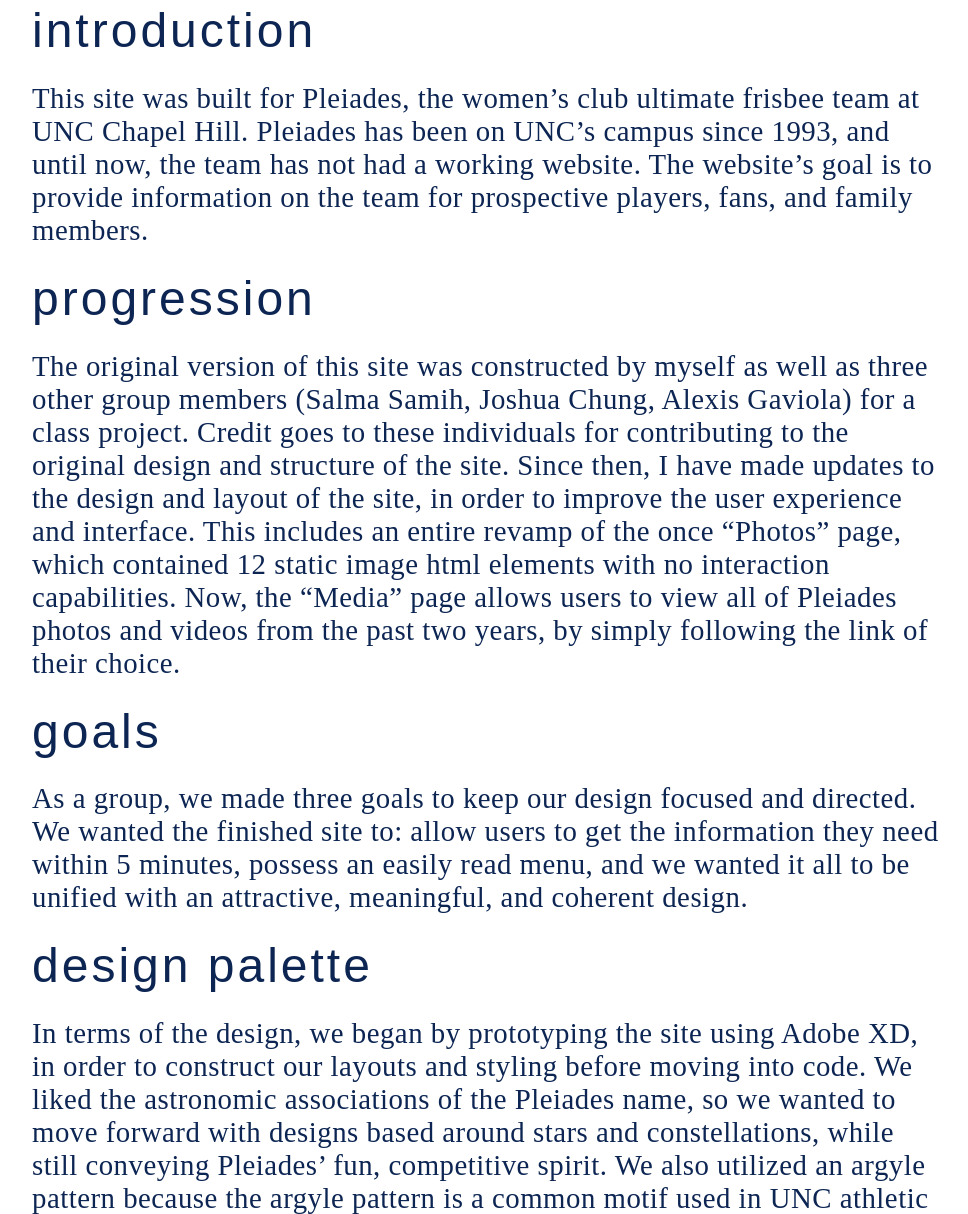
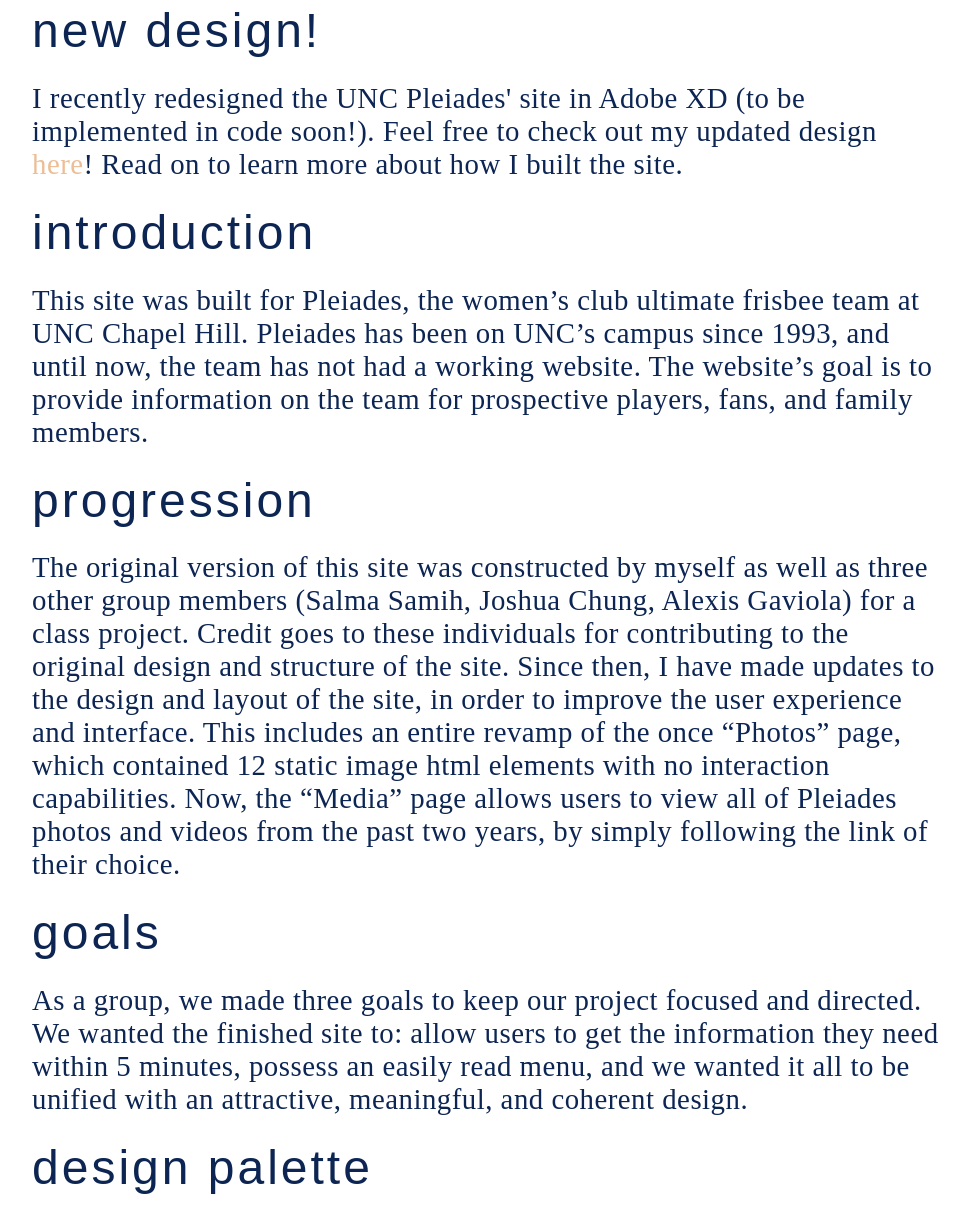
Before and after one commit to ellajuengst/ellajuengst-portfolio, a plain HTML site: page dev/pleiades.html in a window 1280 px wide. Shown: the part 408-1622 px from the top of the page, without its empty margins (152-1120 px from the left). Drawn offline with nearby package versions, Linux system fonts and the light colour scheme; files whose address does not match are found by name; a web font is replaced by a local one.

Commit message:
adding link to design on pleaides dev page

```diff
--- a/css/pleiades.scss
+++ b/css/pleiades.scss
@@ -231,5 +231,14 @@
             flex-direction: column;
         }
     }
+    a {
+        color: color(orange);
+    }
+
+    a:hover {
+        color: color(brown);
+    }
+
+
 
 }
--- a/dev/pleiades.html
+++ b/dev/pleiades.html
@@ -28,6 +28,12 @@
             <div class="block contact">
                     <a href="http://www.uncpleiades.com/" target="_blank"><button class="contact-btn">view site</button></a>
             </div>
+            <div class="block special">
+                <h1 class="sub">new design!</h1>
+                <h2>I recently redesigned the UNC Pleiades' site in Adobe XD (to be implemented in code soon!). Feel free to check
+                    out my updated design <a href="/design/unc-pleaides.html">here</a>! Read on to learn more about how I built the site.
+                </h2>
+            </div>
             <div class="block">
                 <h1 class="sub">introduction</h1>
                 <h2>This site was built for Pleiades, the women’s club ultimate frisbee team at UNC Chapel
@@ -44,7 +50,7 @@
             </div>
             <div class="block">
                 <h1 class="sub">goals</h1>
-                <h2>As a group, we made three goals to keep our design focused and directed. We wanted the finished site to: allow users to get the information they need within 5 minutes, possess an easily read menu, and we wanted it all to be unified with an attractive, meaningful, and coherent design. </h2>
+                <h2>As a group, we made three goals to keep our project focused and directed. We wanted the finished site to: allow users to get the information they need within 5 minutes, possess an easily read menu, and we wanted it all to be unified with an attractive, meaningful, and coherent design. </h2>
 
             </div>
             <div class="block">
```
Also changed, not shown: css/pleiades.css, 1 other file.
